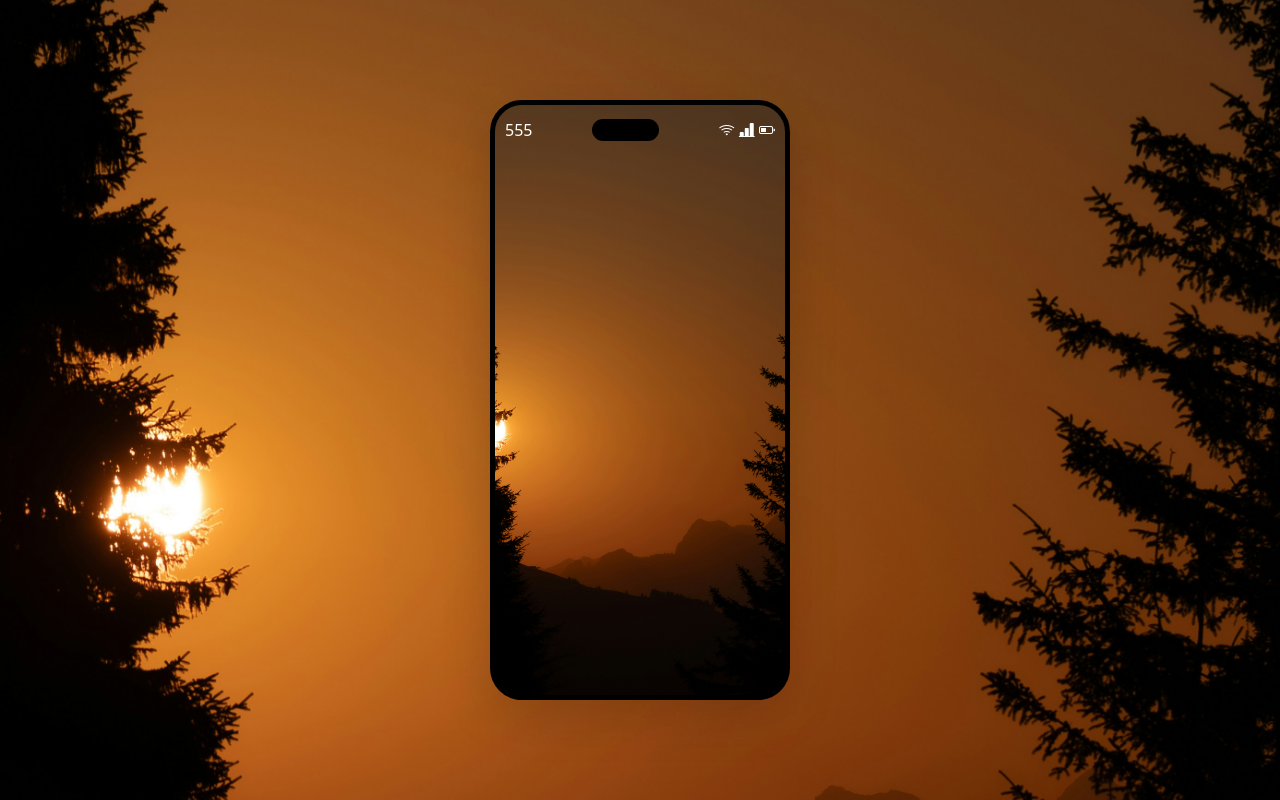
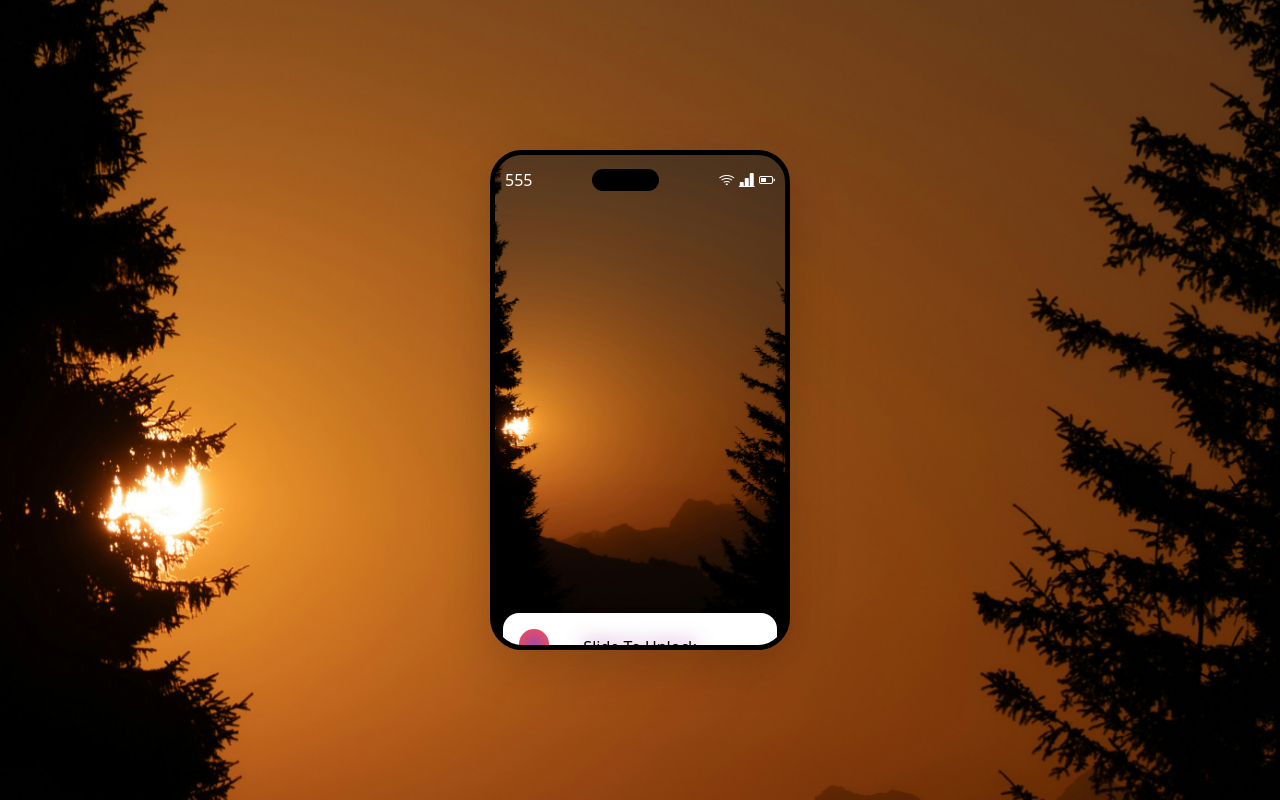
Before and after one commit to Harwin-Kaur/contact-list, a plain HTML site: page Index.html in a window 1280 px wide. Drawn offline with nearby package versions, Linux system fonts and the light colour scheme.

Commit message:
finsihed the UI part

```diff
--- a/Index.html
+++ b/Index.html
@@ -21,7 +21,7 @@
 
     <div class="wrapper min-vh-100 d-flex justify-content-center align-items-center" style="height: 50px; padding: 10px;">
 
-        <div class="phone border border-5 bg-white border-black bg-white rounded-5 shadow-lg" style="height: 600px; width: 300px">
+        <div class="phone border border-5 bg-white border-black rounded-5 shadow-lg overflow-y-scroll" style="height: 500px; width: 300px">
 
         <!-- top time and network section -->
 <div class="text-white d-flex justify-content-between align-items-center" style="height: 50px; padding: 10px">
@@ -31,6 +31,26 @@
     <i class="bi bi-bar-chart-line-fill"></i>
 <i class="bi bi-battery-half"></i></div>
 </div>
+
+<!-- home screen -->
+
+<main class="homeScreen h-100 p-2 position-relative" >
+    <div class="slide-container bg-white p-3 rounded-4 shadow position-relative" style="top: 400px" >
+        <input type="range" min="0" max="100" value="0" class="slider w-100" id="mySlider" name="" />
+        <label id="label" class="position-absolute text-center w-100">Slide To Unlock</label>
+    </div>
+</main>
+
+<!-- app screen -->
+ <main class="appScreen p-2 bg-dark pt-5 h-100" style="height: 540px; display: none;">
+    <div class="d-flex justify-content-center">
+        <div class="d-flex flex-column align-items-center p-2">
+        <i class="bi bi-person-rolodex text-danger fs-1 bg-white px-2 rounded"></i>
+        <span class="text-white">Contact</span>
+        </div>
+    </div>
+ </main>
+
 </div>
     </div>
 
--- a/script.js
+++ b/script.js
@@ -0,0 +1,13 @@
+// slide to go to app screen
+
+const slider = document.getElementById("mySlider");
+
+slider.addEventListener("change", (e) => {
+    const {value} = e.target;
+    const label =
+    if(value > 70){
+
+    }else{
+
+    }
+});
--- a/style.css
+++ b/style.css
@@ -12,3 +12,53 @@
     background: url(bg.jpg) no-repeat center;
     background-size: cover;
 }
+
+.phone::-webkit-scrollbar{
+    display: none;
+}
+
+/* home screen */
+
+.slider{
+    width: 100%;
+    -webkit-appearance: none;
+    appearance: none;
+    opacity: 0.7;
+    transition: opacity 0.2s;
+}
+
+.slider:hover {
+    opacity: 1;
+    cursor: pointer;
+}
+
+.slider::-webkit-slider-thumb{
+    -webkit-appearance: none;
+    appearance: none;
+    width: 30px;
+    height: 30px;
+    border-radius: 50%;
+
+    background: radial-gradient(purple, red);
+}
+
+#label{
+    top: 50%;
+    left: 50%;
+    transform: translate(-50%, -50%);
+    pointer-events: none;
+
+    animation: slideAnimation 3s ease-in-out infinite;
+}
+
+@keyframes slideAnimation{
+0%, 100%{
+    color: black;
+    filter: drop-shadow(0 0 10px purple);
+}
+
+50%{
+    color: black;
+    filter: drop-shadow(0 0 10px purple);
+}
+}
```
